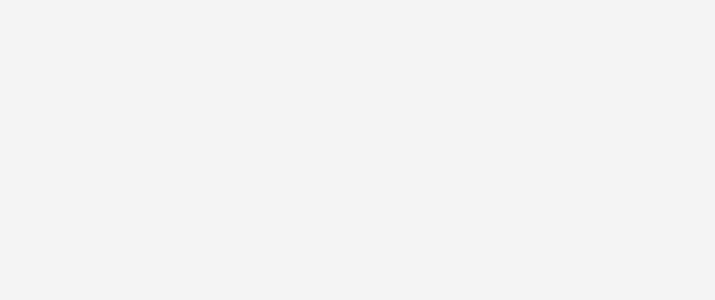
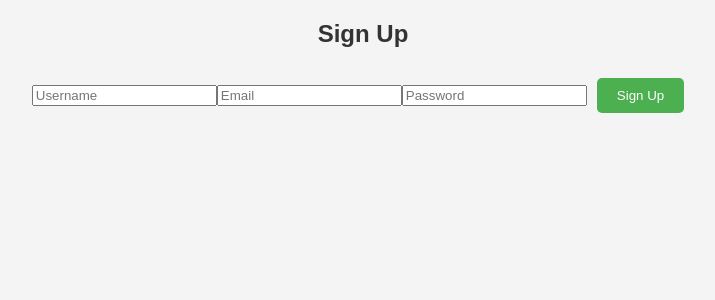
Before and after one commit to scriptforprince7/bharat-digital-frontend-react, a React (Create React App) app: page /signup in a window 1280 px wide. Before the commit this address had no page. Shown: the top 300 px of the page, without its empty margins (277-992 px from the left). Built offline with nearby package versions, Linux system fonts and the light colour scheme.

Commit message:
User Authentication

```diff
--- a/src/App.js
+++ b/src/App.js
@@ -4,6 +4,9 @@ import { ToastContainer } from "react-toastify";
 import Home from "./pages/Home";
 import AllProducts from "./pages/AllProducts";
 import Cart from "./pages/Cart";
+import LoginPage from "./pages/LoginPage";
+import SignupPage from "./pages/SignupPage";
+import OtpVerificationPage from "./pages/OtpVerificationPage";
 import "./App.css";
 
 function App() {
@@ -14,6 +17,9 @@ function App() {
           <Route path="/" element={<Home />} />
           <Route path="/all-products" element={<AllProducts />} />
           <Route path="/cart" element={<Cart />} />
+          <Route path="/login" element={<LoginPage />} />
+          <Route path="/signup" element={<SignupPage />} />
+          <Route path="/otp-verification" element={<OtpVerificationPage />} />
         </Routes>
         <ToastContainer />
       </div>
--- /dev/null
+++ b/src/Home.css
@@ -0,0 +1,21 @@
+.avatar-icon {
+    position: absolute;
+    top: 10px;
+    left: 10px;
+    font-size: 1.5rem;
+    cursor: pointer;
+    transition: 0.2s ease-in-out;
+  }
+
+  .avatar-icon:hover {
+    transform: scale(1.1);
+  }
+
+  /* Mobile adjustment */
+  @media (max-width: 480px) {
+    .avatar-icon {
+      top: 5px;
+      left: 5px;
+      font-size: 1.2rem;
+    }
+  }
--- a/src/pages/Home.jsx
+++ b/src/pages/Home.jsx
@@ -1,12 +1,19 @@
 import React from "react";
 import { Link } from "react-router-dom";
 import DarkModeToggle from "../components/DarkModeToggle";
+import "../Home.css"; // Make sure styling looks good
 
 const Home = () => {
   return (
     <div className="home-container">
       <h1>Welcome to Bharat Enterprise</h1>
-      <DarkModeToggle /> {/* Add Dark Mode Toggle here */}
+      <DarkModeToggle />
+
+      {/* Avatar icon */}
+      <Link to="/login" className="avatar-icon">
+        👤
+      </Link>
+
       <div className="home-buttons">
         <Link to="/all-products">
           <button>All Products</button>
--- /dev/null
+++ b/src/pages/LoginPage.jsx
@@ -0,0 +1,52 @@
+import React, { useState } from "react";
+import axios from "axios";
+import { useNavigate } from "react-router-dom";
+
+const LoginPage = () => {
+  const [email, setEmail] = useState("");
+  const [password, setPassword] = useState("");
+  const navigate = useNavigate();
+
+  const handleLogin = async (e) => {
+    e.preventDefault();
+    try {
+      const res = await axios.post("http://localhost:5000/api/login", {
+        email,
+        password,
+      });
+      localStorage.setItem("token", res.data.token);
+      alert("Login successful!");
+      navigate("/");
+    } catch (err) {
+      alert("Invalid credentials");
+    }
+  };
+
+  return (
+    <div className="auth-container">
+      <h2>Login</h2>
+      <form onSubmit={handleLogin}>
+        <input
+          type="email"
+          placeholder="Email"
+          value={email}
+          onChange={(e) => setEmail(e.target.value)}
+          required
+        />
+        <input
+          type="password"
+          placeholder="Password"
+          value={password}
+          onChange={(e) => setPassword(e.target.value)}
+          required
+        />
+        <button type="submit">Login</button>
+        <p>
+          Don’t have an account? <a href="/signup">Sign Up</a>
+        </p>
+      </form>
+    </div>
+  );
+};
+
+export default LoginPage;
--- /dev/null
+++ b/src/pages/OtpVerificationPage.jsx
@@ -0,0 +1,49 @@
+import React, { useState } from "react";
+import { useNavigate, useLocation } from "react-router-dom";
+import axios from "axios";
+import { toast } from "react-toastify";
+
+const OtpVerificationPage = () => {
+  const [otp, setOtp] = useState("");
+  const navigate = useNavigate();
+  const location = useLocation();
+  const email = location.state?.email || ""; // Get email from state
+
+  const handleVerifyOtp = async (e) => {
+    e.preventDefault();
+    try {
+      const response = await axios.post("http://localhost:5000/api/verify-otp", {
+        email,
+        otp,
+      });
+
+      if (response.data.success) {
+        toast.success("OTP Verified Successfully!");
+        navigate("/login");
+      } else {
+        toast.error("Invalid OTP. Please try again.");
+      }
+    } catch (error) {
+      toast.error("Failed to verify OTP. Please try again.");
+      console.error("OTP verification error:", error);
+    }
+  };
+
+  return (
+    <div className="otp-container">
+      <h2>OTP Verification</h2>
+      <p>Enter the OTP sent to your email: {email}</p>
+      <form onSubmit={handleVerifyOtp}>
+        <input
+          type="text"
+          placeholder="Enter OTP"
+          value={otp}
+          onChange={(e) => setOtp(e.target.value)}
+        />
+        <button type="submit">Verify OTP</button>
+      </form>
+    </div>
+  );
+};
+
+export default OtpVerificationPage;
--- /dev/null
+++ b/src/pages/SignupPage.jsx
@@ -0,0 +1,57 @@
+import React, { useState } from "react";
+import axios from "axios";
+import { useNavigate } from "react-router-dom";
+
+const SignupPage = () => {
+  const [username, setUsername] = useState("");
+  const [email, setEmail] = useState("");
+  const [password, setPassword] = useState("");
+  const navigate = useNavigate();
+
+  const handleSignup = async (e) => {
+    e.preventDefault();
+    try {
+      await axios.post("http://localhost:5000/api/signup", {
+        username,
+        email,
+        password,
+      });
+      alert("OTP sent to your email. Please verify!");
+      navigate("/otp-verification");
+    } catch (err) {
+      alert("Signup failed");
+    }
+  };
+
+  return (
+    <div className="auth-container">
+      <h2>Sign Up</h2>
+      <form onSubmit={handleSignup}>
+        <input
+          type="text"
+          placeholder="Username"
+          value={username}
+          onChange={(e) => setUsername(e.target.value)}
+          required
+        />
+        <input
+          type="email"
+          placeholder="Email"
+          value={email}
+          onChange={(e) => setEmail(e.target.value)}
+          required
+        />
+        <input
+          type="password"
+          placeholder="Password"
+          value={password}
+          onChange={(e) => setPassword(e.target.value)}
+          required
+        />
+        <button type="submit">Sign Up</button>
+      </form>
+    </div>
+  );
+};
+
+export default SignupPage;
```
